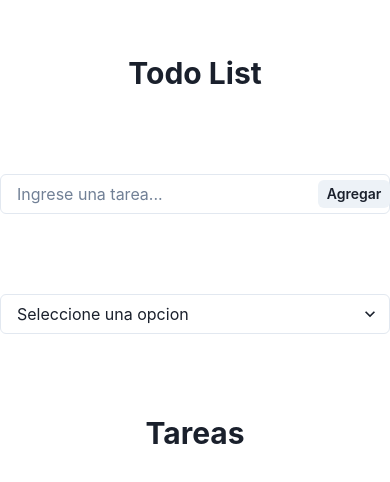
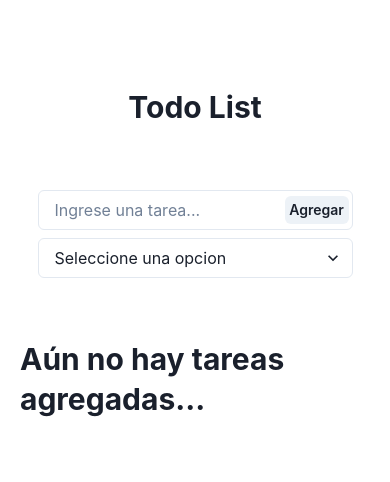
Before and after one commit to MarinaArrieta/To-Do-List, a React (Vite) app in the folder to-do-list/: page / in a window 390 px wide. Shown: the part 168-650 px from the top of the page. Built offline with nearby package versions, Linux system fonts and the light colour scheme.

Commit message:
Responsive: input, selct. Funcion: si hay algo en task aparece el titulo tarera, si no, aparece que no hay tareas agregadas

```diff
--- a/to-do-list/src/components/List.jsx
+++ b/to-do-list/src/components/List.jsx
@@ -5,7 +5,7 @@ import { VStack, Text, Heading, HStack, Button } from '@chakra-ui/react'
 export const List = ({ tasks, onDelete }) => {
   return (
     <VStack>
-        <Heading>Tareas</Heading>
+        {tasks.length > 0 ? <Heading>Tareas</Heading> : <Heading>Aún no hay tareas agregadas...</Heading>}
         {tasks.map((task, index)=> (
             <HStack key={index+task}>
                 <Text>{task}</Text>
--- a/to-do-list/src/components/TodoList.jsx
+++ b/to-do-list/src/components/TodoList.jsx
@@ -22,8 +22,9 @@ const TodoList = () => {
     }
 
   return (
-    <VStack minH='100vh' spacing={20} justifyContent='center'>
+    <VStack minH='100vh' spacing='62px' justifyContent='center' padding='20px'>
         <Heading>Todo List</Heading>
+        <VStack width= {{base: '90%', md: '80%', lg: '50%', xl: '40%'}}>
             <InputGroup size='md'>
                 <Input
                     pr='4.5rem'
@@ -32,7 +33,7 @@ const TodoList = () => {
                     value={value}
                     onChange={(e)=>setValue(e.target.value)}
                 />
-            <InputRightElement width='4.5rem'>
+                <InputRightElement width='4.5rem' padding='4px'>
                     <Button h='1.75rem' size='sm' onClick={handleClick}>
                         Agregar
                     </Button>
@@ -43,6 +44,7 @@ const TodoList = () => {
                 <option value='completas'>Completas</option>
                 <option value='incompletas'>Incompletas</option>
             </Select>
+        </VStack>
         <List tasks={tasks} onDelete={onDelete}/>
     </VStack>
     )
```
Lines whose indentation alone changed are shown as unchanged.
